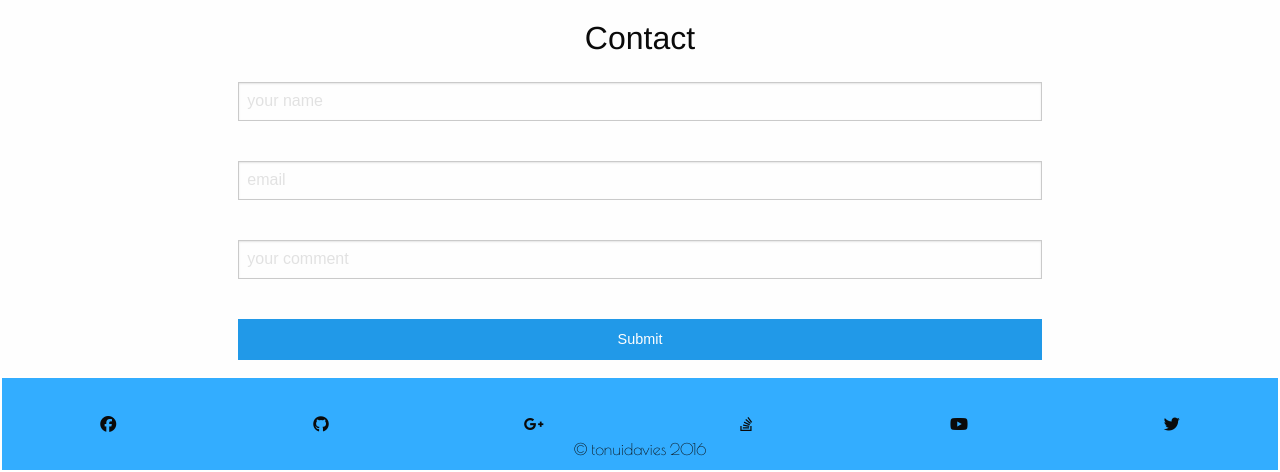
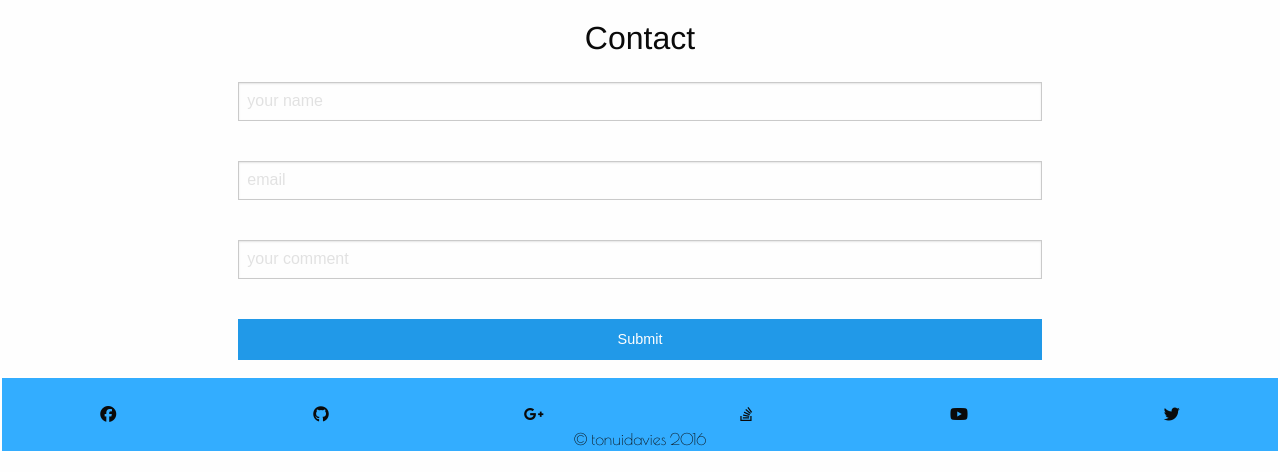
Before and after one commit to erick-munene/tonuidaviesite, a plain HTML site: page index.html in a window 1280 px wide. Shown: the part 1468-1940 px from the top of the page. Drawn offline with nearby package versions, Linux system fonts and the light colour scheme; a web font is replaced by a local one.

Commit message:
footer height changed to auto cover everything

```diff
--- a/css/app.css
+++ b/css/app.css
@@ -188,7 +188,7 @@ padding-top: 1em;
     border: 2px solid white;
     text-align: center;
     align-content: center;
-    height: 6em;
+    height: auto;
     padding-top: 2%;
 }
 
```
